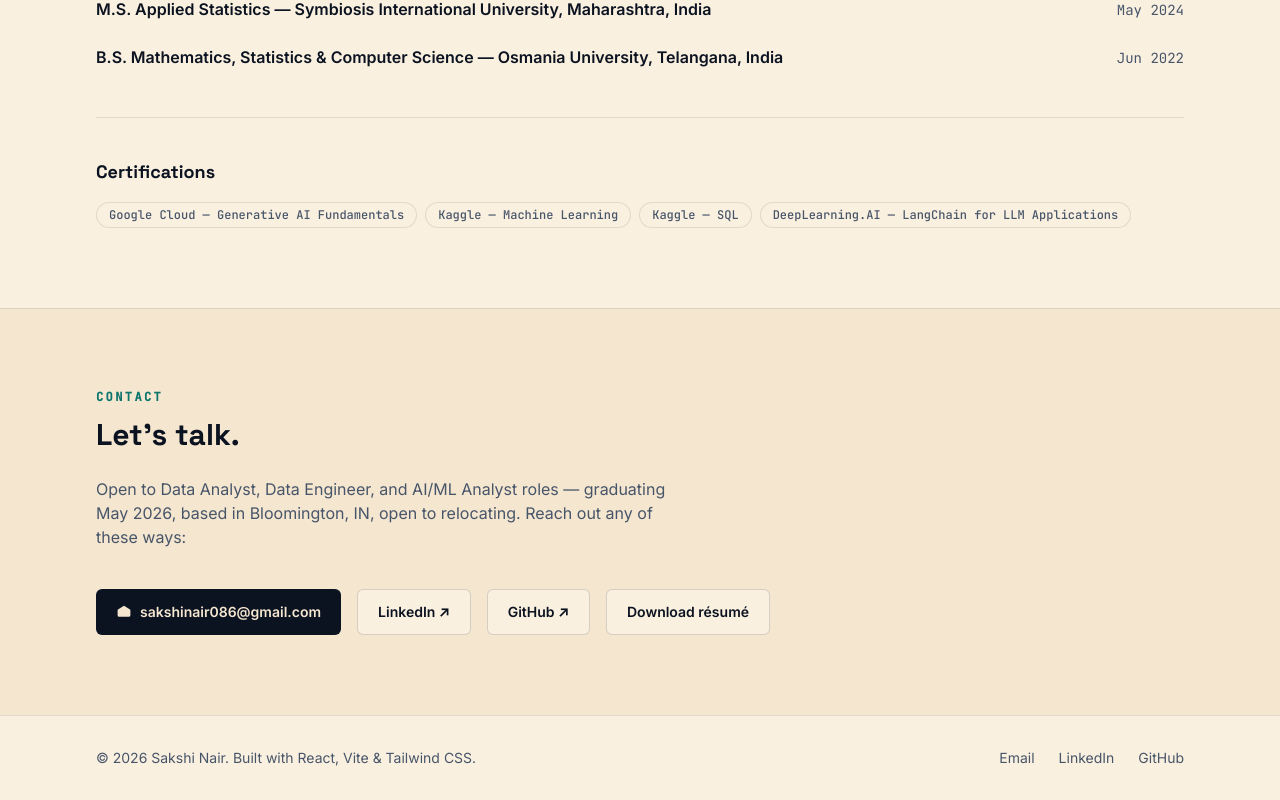
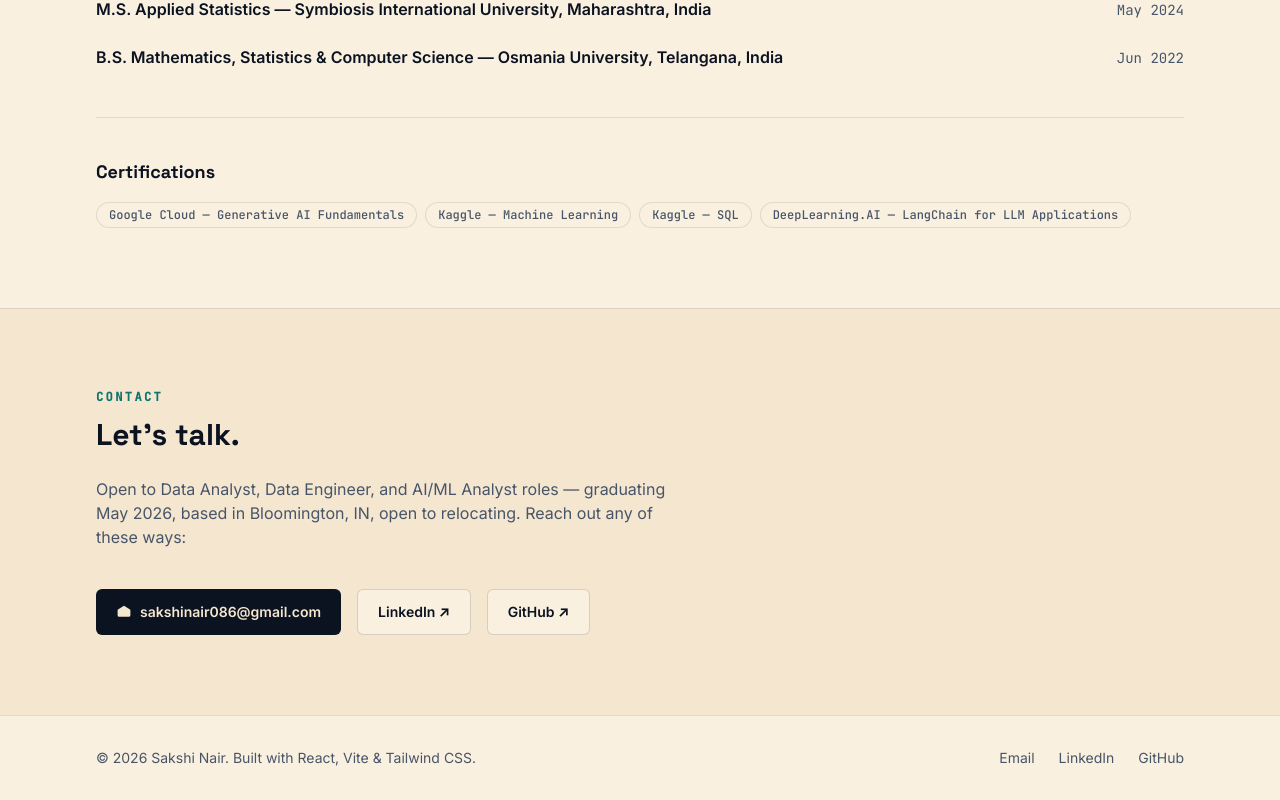
Before and after one commit to sakshinair27/sakshi-nair-portfolio, a React (Vite) app: page / in a window 1280 px wide. Shown: the part 5327-6127 px from the top of the page. Built offline with nearby package versions, Linux system fonts and the light colour scheme.

Commit message:
Update Contact.jsx

```diff
--- a/src/components/Contact.jsx
+++ b/src/components/Contact.jsx
@@ -18,11 +18,8 @@ export default function Contact() {
           <a href="https://linkedin.com/in/sakshinair27" target="_blank" rel="noopener noreferrer" className="btn-secondary">
             LinkedIn ↗
           </a>
-          <a href="https://github.com/sakshinair27" target="_blank" rel="noopener noreferrer" className="btn-secondary">
+                    <a href="https://github.com/sakshinair27" target="_blank" rel="noopener noreferrer" className="btn-secondary">
             GitHub ↗
-          </a>
-          <a href="/resume/Sakshi_Nair_Resume.pdf" download className="btn-secondary">
-            Download résumé
           </a>
         </div>
       </div>
```
